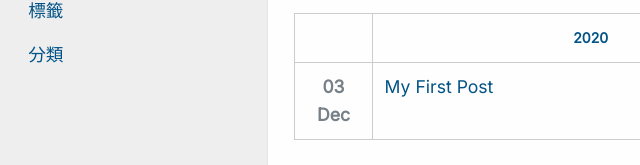
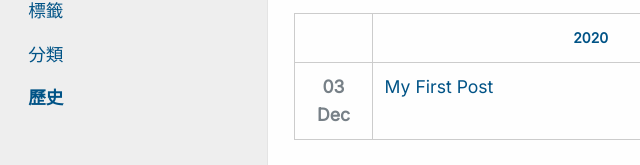
Before and after one commit to AchiKuan/AchiKuan.github.io, a plain HTML site: page archive/index.html in a window 1280 px wide. Shown: the part 169-334 px from the top of the page, 0-640 px from the left. Drawn offline with Linux system fonts and the light colour scheme; a web font is replaced by a local one.

Commit message:
Initial commit

```diff
--- a/archive/index.html
+++ b/archive/index.html
@@ -102,6 +102,16 @@
           </li>
         </ul>
 
+
+
+        <ul>
+          <li>
+            <b>
+              <a href="/archive">歷史</a>
+            </b>
+          </li>
+        </ul>
+
     </li>
   </ul>
 
```
Also changed, not shown: 404.html (+10 -0 lines), about/index.html (+10 -0 lines), categories/index.html (+10 -0 lines), categories/網站/index.html (+10 -0 lines), index.html (+10 -0 lines), posts/2020/index.html (+10 -0 lines), posts/2020/my-first-post/index.html (+10 -0 lines), posts/index.html (+10 -0 lines), search/index.html (+10 -0 lines), tags/index.html (+10 -0 lines), tags/tags/index.html (+10 -0 lines).
